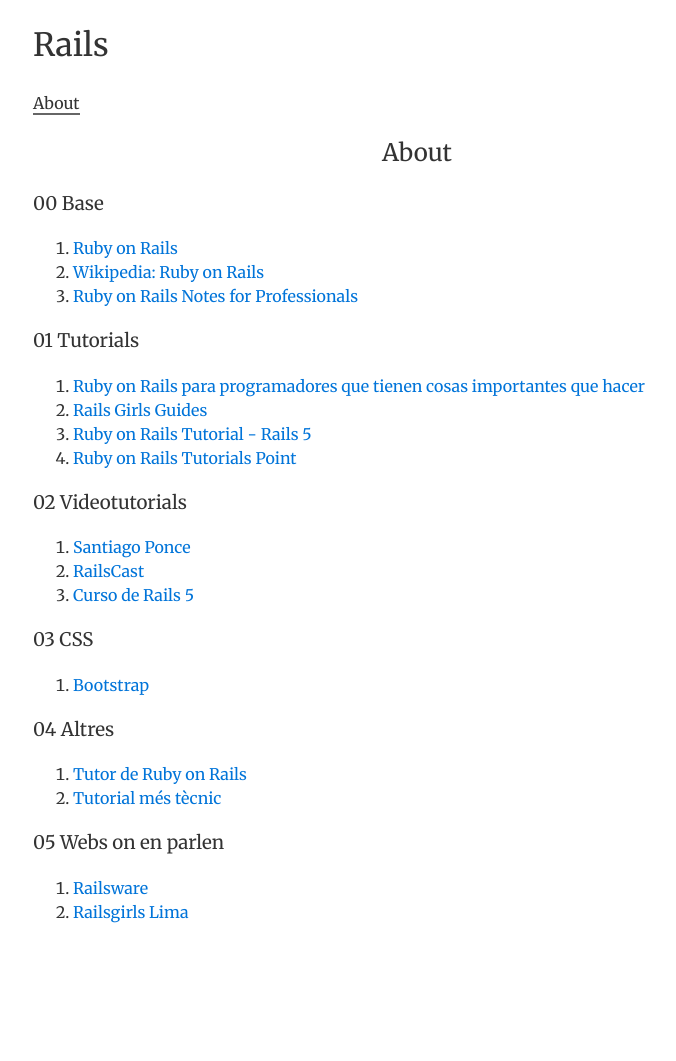
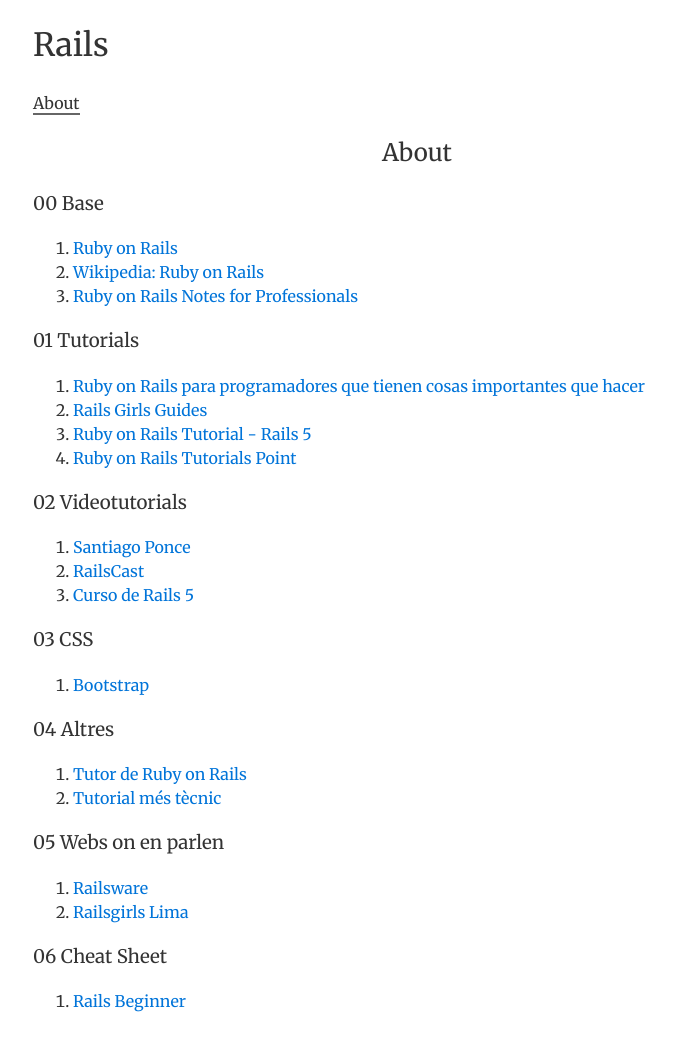
Before and after one commit to inclusa/rails, a Jekyll site: the page built from about.md, in a window 1280 px wide. Shown: the whole page, without its empty margins (223-899 px from the left). Built offline with Jekyll 4.4.1, drawn with Linux system fonts in a browser that asks for light colours; before the commit the page ends 972 px from its top, so only the background shows below that.

Commit message:
Cheat Sheet

```diff
--- a/about.md
+++ b/about.md
@@ -37,3 +37,7 @@ permalink: /about/
 
 1. [Railsware](https://railsware.com/blog/2017/11/09/best-books-to-learn-ruby-on-rails/)
 2. [Railsgirls Lima](http://railsgirlslima.github.io/)
+
+### 06 Cheat Sheet
+
+1. [Rails Beginner](https://www.pragtob.info/rails-beginner-cheatsheet/#)
```
